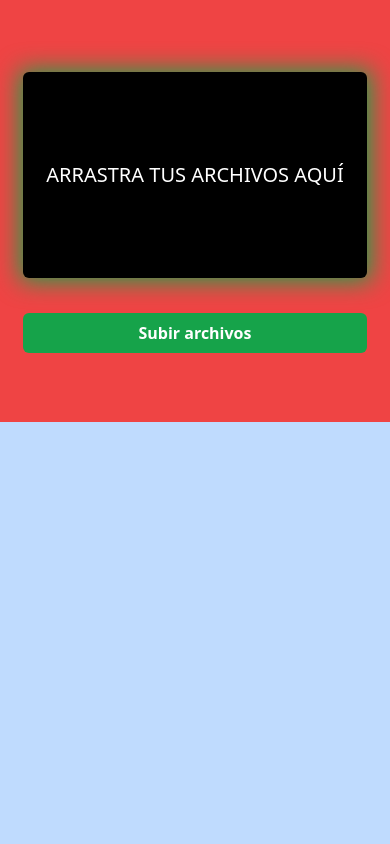
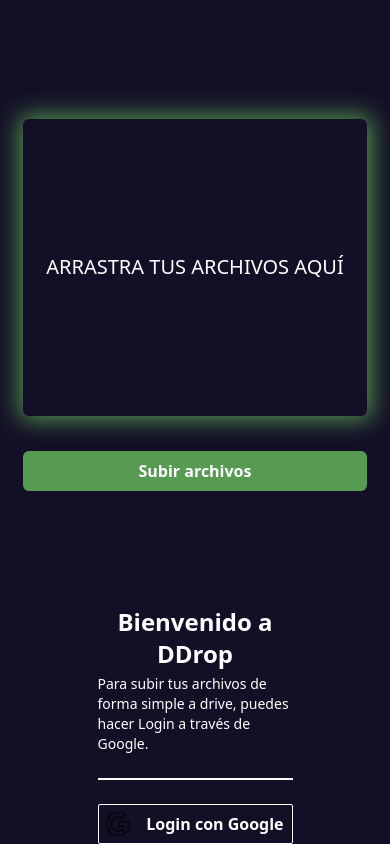
Before and after one commit to aayalacdv/drop-zone-challenge, a React (Create React App) app: page / in a window 390 px wide. Built offline with nearby package versions, Linux system fonts and the light colour scheme.

Commit message:
fixed WelcomeMessage componenetn and bugs with responsiveness

```diff
--- a/src/App.css
+++ b/src/App.css
@@ -1,4 +1,5 @@
 .App {
     width: 100%;
     height: 100vh;
+    background-color: #130F26;
 }
--- a/src/App.tsx
+++ b/src/App.tsx
@@ -4,7 +4,7 @@
 import { WelcomeMessage } from './components/WelcomeMessage';
 
 
-function App() {
+const App: React.FC = () => {
   return (
     <div className='flex flex-col items-center justify-center sm:flex-row App'>
         <DropZone/>
--- a/src/components/DropZone.tsx
+++ b/src/components/DropZone.tsx
@@ -15,12 +15,12 @@
 
     return (
 
-        <div className="w-full h-full flex flex-col items-center justify-center bg-red-500">
+        <div className="w-full h-full flex flex-col items-center justify-center">
             <div
                 {...getRootProps()}
                 className='relative flex items-center justify-center w-full h-1/2'>
-                <div className='absolute z-0 w-[90%] bg-green-600 h-full blur-md' />
-                <div className='z-10 flex items-center justify-center w-[88%] bg-black h-[98%] rounded-md hover:cursor-pointer'>
+                <div className='absolute z-0 w-[90%] bg-green h-full blur-md' />
+                <div className='z-10 flex items-center justify-center w-[88%] bg-purple h-[98%] rounded-md hover:cursor-pointer'>
                     <label
                         onMouseEnter={(e) => setMouseEnter((prev) => true)}
                         onMouseLeave={(e) => setMouseEnter((prev) => false)}
@@ -34,7 +34,7 @@
                 </div>
             </div>
             <div className="my-4"></div>
-            <button className='w-[88%] bg-green-600 py-2 mb-[10rem] text-white font-bold rounded-md'>Subir archivos</button>
+            <button className='w-[88%] bg-green py-2 mb-[10rem] text-white font-bold rounded-md'>Subir archivos</button>
             <div className="my-[-5rem]"></div>
         </div>
 
--- a/src/components/WelcomeMessage.tsx
+++ b/src/components/WelcomeMessage.tsx
@@ -1,13 +1,24 @@
 import React from "react";
+const google = require('../google.png');
 
+export const WelcomeMessage: React.FC = () => {
+    return (
+        <div className="w-1/2 flex items-center justify-center">
+            <div className="sm:w-[60%] w-full flex flex-col items-center justify-center">
+                <p className="text-2xl font-semibold text-white  text-center">Bienvenido a DDrop</p>
+                <p className="text-sm text-white pt-1 ">Para subir tus archivos de forma simple a drive,  puedes hacer Login a través de Google.</p>
+                <br />
+                <div className="bg-white h-[0.10rem] w-full" />
+                <br />
+                <div className="w-full h-10 border border-white rounded-sm flex items-center justify-around">
 
-export const WelcomeMessage : React.FC = () => {
-    return (
-        <>
-        <div className='flex items-center justify-center w-full h-full bg-blue-200 sm:w-3/4'>
+                    <img className="object-contain h-9 w-6" src={google} alt="google-logo"/>
+                    <p className="text-center text-white font-semibold">Login con Google</p>
+                </div>
 
+            </div>
 
-      </div>
-        </>
+        </div>
+
     )
 }
--- a/tailwind.config.js
+++ b/tailwind.config.js
@@ -3,6 +3,12 @@
     "./src/**/*.{js,jsx,ts,tsx}",
   ],
   theme: {
+    colors: {
+      white: 'white',
+      green: '#569B51',
+      purple: '#130F26',
+
+    },
     screens: {
       'sm': '700px',
     },
```
Also changed, not shown: src/google.png (added).
